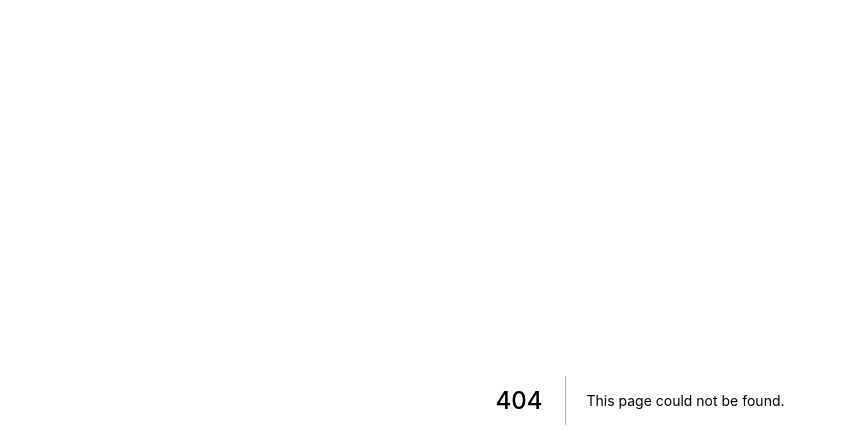
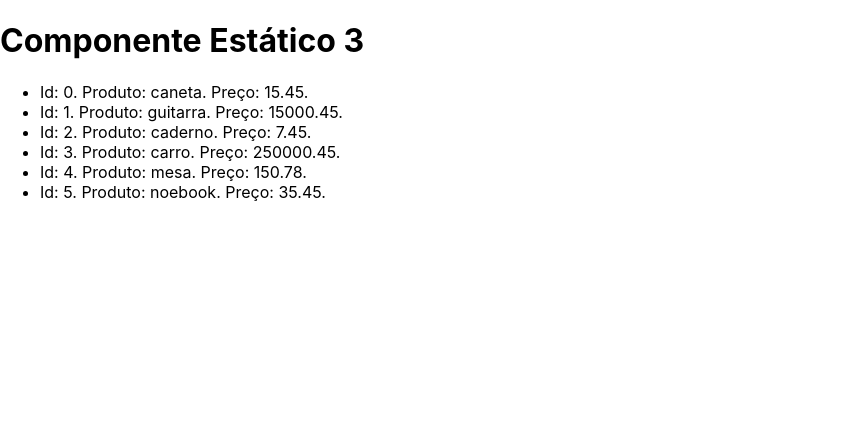
Before and after one commit to leoportogtr86/next-render, a Next.js app: page /estatico3 in a window 1280 px wide. Before the commit this address had no page. Shown: the top 448 px of the page, without its empty margins (0-846 px from the left). Built offline with nearby package versions, Linux system fonts and the light colour scheme.

Commit message:
trazendo dados da api via fetch

```diff
--- /dev/null
+++ b/src/pages/api/produtos.js
@@ -0,0 +1,14 @@
+// Next.js API route support: https://nextjs.org/docs/api-routes/introduction
+
+export default function handler(req, res) {
+  res.status(200).json(
+    [
+      { id: 0, nome: 'caneta', preco: 15.45 },
+      { id: 1, nome: 'guitarra', preco: 15000.45 },
+      { id: 2, nome: 'caderno', preco: 7.45 },
+      { id: 3, nome: 'carro', preco: 250000.45 },
+      { id: 4, nome: 'mesa', preco: 150.78 },
+      { id: 5, nome: 'noebook', preco: 35.45 },
+    ]
+  )
+}
--- /dev/null
+++ b/src/pages/estatico3.jsx
@@ -0,0 +1,28 @@
+export default function Estatico(props) {
+  function renderizarProdutos() {
+    return props.produtos.map((produto) => {
+      return (
+        <li key={produto.id}>
+          Id: {produto.id}. Produto: {produto.nome}. Preço: {produto.preco}.
+        </li>
+      );
+    });
+  }
+  return (
+    <div>
+      <h1>Componente Estático 3</h1>
+      <ul>{renderizarProdutos()}</ul>
+    </div>
+  );
+}
+
+export async function getStaticProps() {
+  const resp = await fetch("http://localhost:3000/api/produtos");
+  const produtos = await resp.json();
+
+  return {
+    props: {
+      produtos,
+    },
+  };
+}
```
